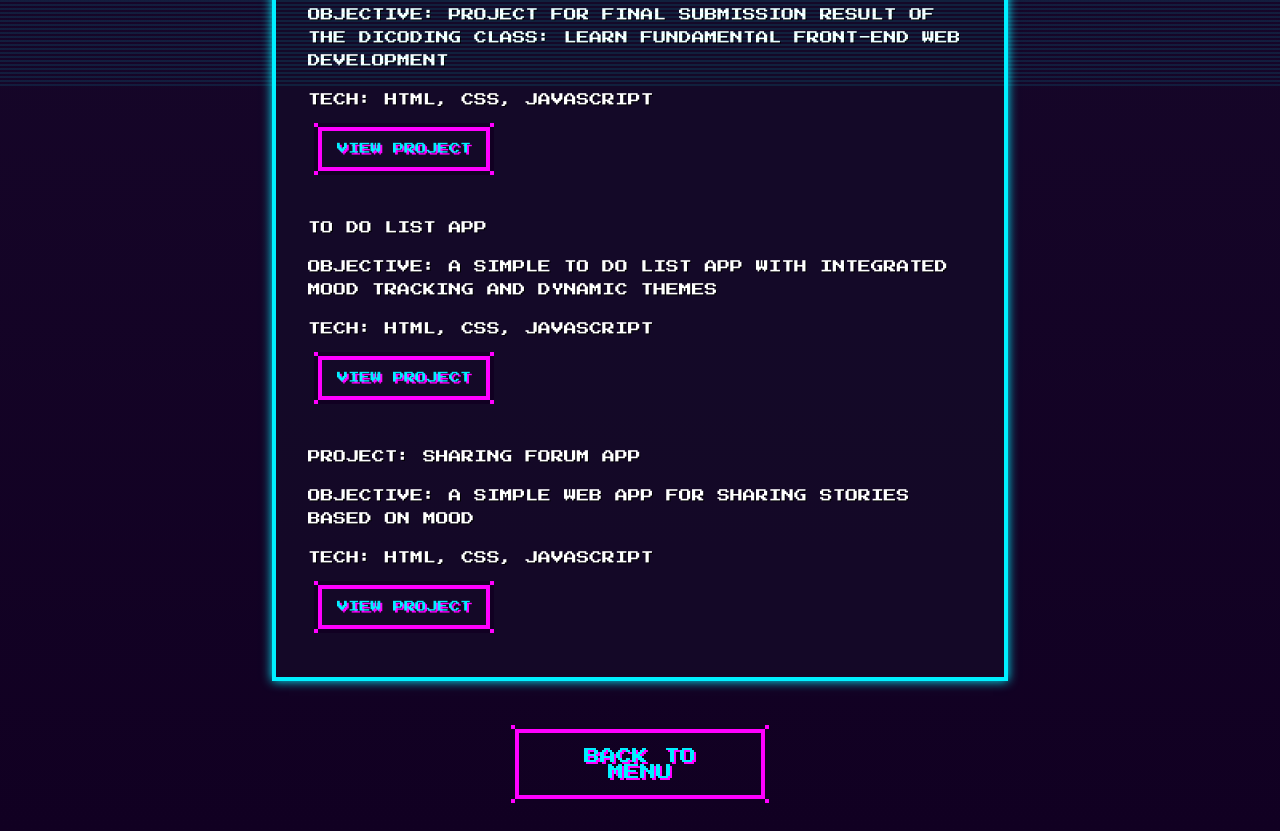
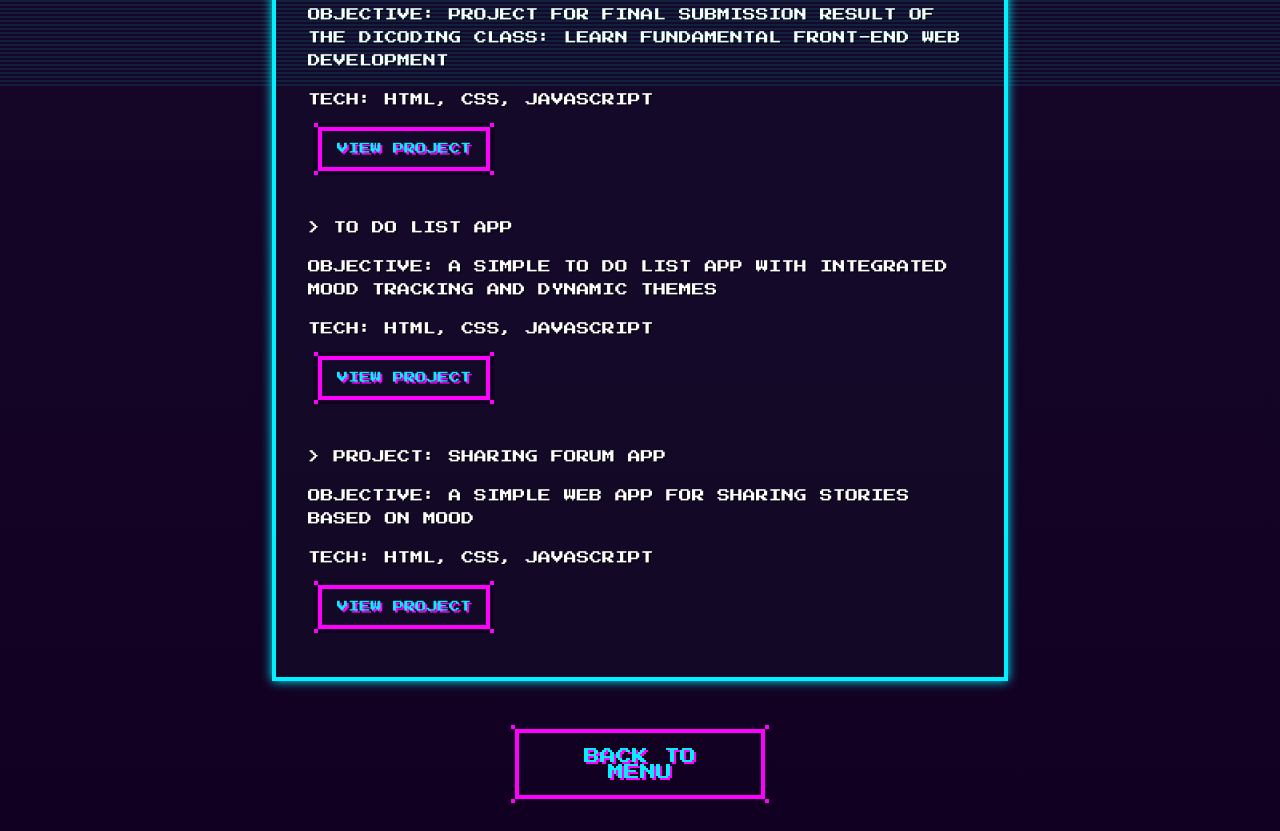
Before and after one commit to aprast97/arcade-portfolio, a plain HTML site: page projects.html in a window 1280 px wide. Shown: the part 712-1543 px from the top of the page. Drawn offline with Linux system fonts and the light colour scheme.

Commit message:
Fix HTML formatting and add missing newline

```diff
--- a/projects.html
+++ b/projects.html
@@ -28,12 +28,12 @@
             <p> TECH: HTML, CSS, JAVASCRIPT</p>
             <p> <a href="https://aprast97.github.io/notes-app-with-restful-API/" class="pixel-btn small-btn">VIEW PROJECT</a></p>
             <br>
-            <p> TO DO LIST APP</p>
+            <p>> TO DO LIST APP</p>
             <p> OBJECTIVE: A SIMPLE TO DO LIST APP WITH INTEGRATED MOOD TRACKING AND DYNAMIC THEMES</p>
             <p> TECH: HTML, CSS, JAVASCRIPT</p>
             <p> <a href="https://aprast97.github.io/to-do-list-app/" class="pixel-btn small-btn">VIEW PROJECT</a></p>
             <br>
-            <p> PROJECT: SHARING FORUM APP</p>
+            <p>> PROJECT: SHARING FORUM APP</p>
             <p> OBJECTIVE: A SIMPLE WEB APP FOR SHARING STORIES BASED ON MOOD</p>
             <p> TECH: HTML, CSS, JAVASCRIPT</p>
             <p> <a href="https://aprast97.github.io/sharing-forum-app/" class="pixel-btn small-btn">VIEW PROJECT</a></p>
@@ -46,4 +46,5 @@
     <script src="script.js"></script>
 </body>
 
+
 </html>
```
